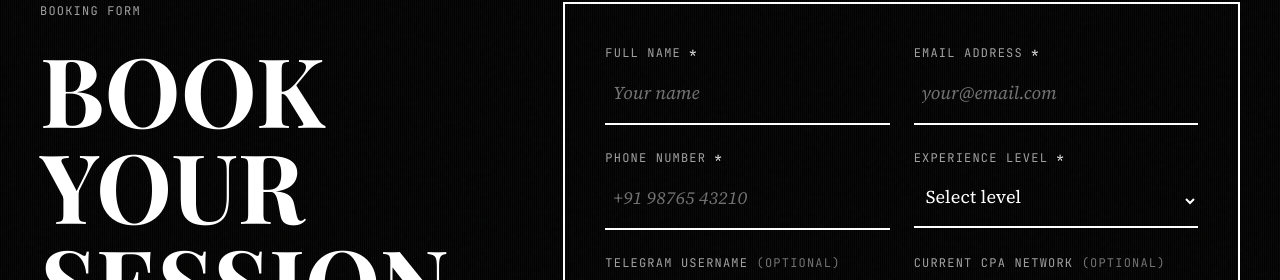
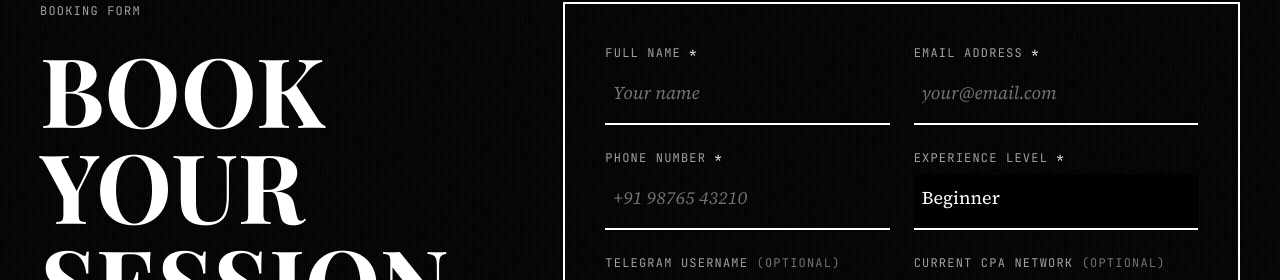
Before and after one commit to ibrahimkhan008/CPA, a Next.js app: page /consultation in a window 1280 px wide. Shown: the part 2422-2702 px from the top of the page. Built offline with nearby package versions, Linux system fonts and the light colour scheme; a web font is replaced by a local one.

Commit message:
fix: style select dropdown with dark background and light text

```diff
--- a/app/components/ConsultationForm.tsx
+++ b/app/components/ConsultationForm.tsx
@@ -70,15 +70,21 @@ export default function ConsultationForm() {
           <select
             id="experience"
             name="experience"
-            className="w-full bg-transparent border-b-2 border-white p-2 pb-4 outline-none focus:border-[3px] focus:outline-none text-white body-text"
+            className="w-full bg-black border-b-2 border-white p-2 pb-4 outline-none focus:border-[3px] focus:outline-none text-white body-text appearance-none cursor-pointer"
             required
           >
-            <option value="" className="text-neutral-500 italic">
+            <option value="" className="bg-black text-neutral-400" disabled>
               Select level
             </option>
-            <option value="beginner">Beginner</option>
-            <option value="intermediate">Intermediate</option>
-            <option value="advanced">Advanced</option>
+            <option value="beginner" className="bg-black text-white">
+              Beginner
+            </option>
+            <option value="intermediate" className="bg-black text-white">
+              Intermediate
+            </option>
+            <option value="advanced" className="bg-black text-white">
+              Advanced
+            </option>
           </select>
         </div>
       </div>
```
